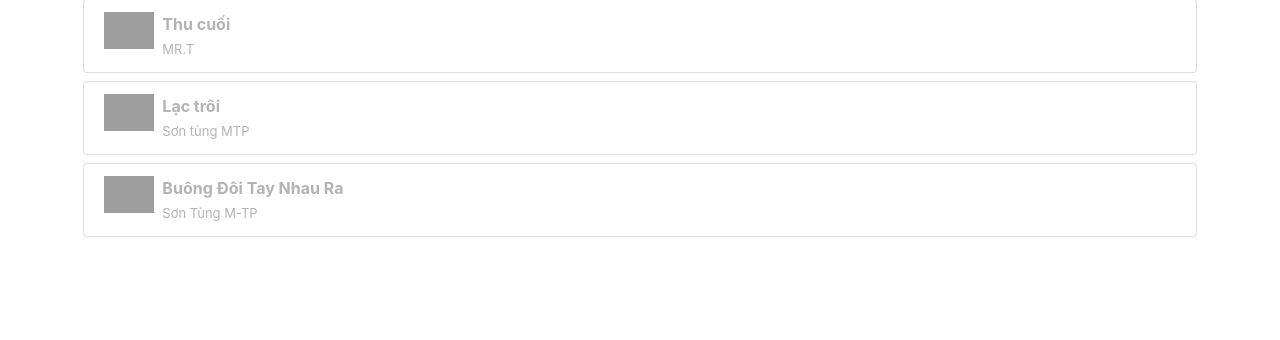
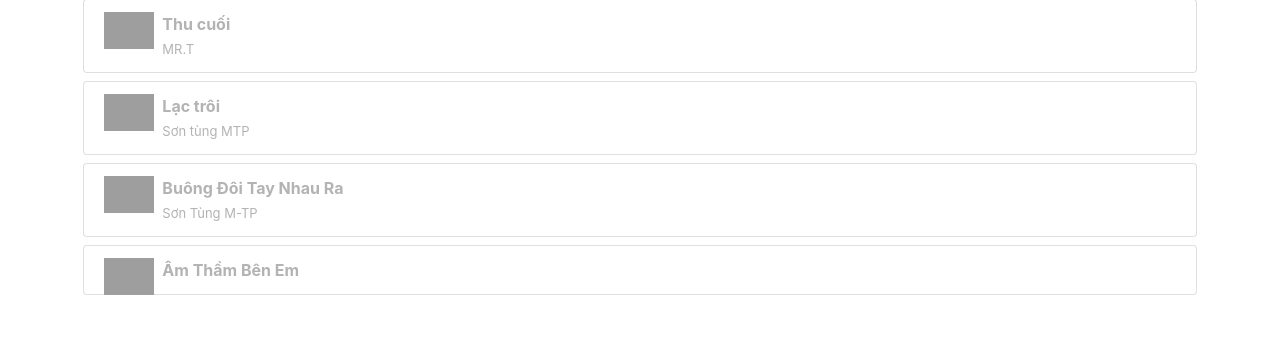
Before and after one commit to uncleyellow/btl-sportify, a PHP site: page /bxh.php in a window 1280 px wide. Shown: the part 362-702 px from the top of the page. Run offline with PHP 8.4, Linux system fonts and the light colour scheme; the visitor is signed in with stand-in values (Sample User, id 1); some libraries are stand-ins or nearby versions; grey boxes are pictures that could not be loaded.

Commit message:
Update bxh.php

```diff
--- a/sportify nâng cấp/bxh.php
+++ b/sportify nâng cấp/bxh.php
@@ -102,3 +102,10 @@
                                     </span>
                                 </div>
                             </a></li>
+                        <li><a href="./playnhac.php?id=7"
+                                class="list-group-item list-group-item-action flex-column align-items-start mb-2">
+                                <span>
+                                    <img class="float-left mr-2" src="./image/anh16.jpg" width="50px">
+                                </span>
+                                <div class="item_title font-weight-bold"style="color:#b3b3b3">Âm Thầm Bên Em</div>
+                                <div class="box_items">
```
